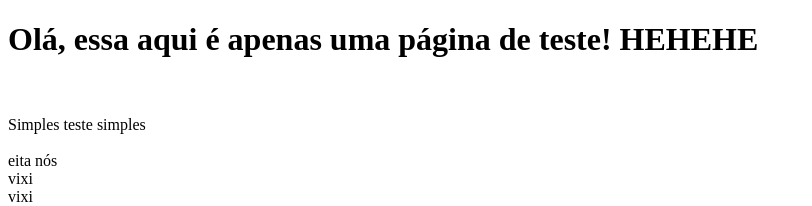
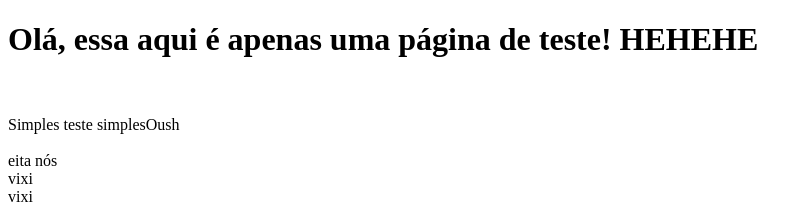
Before and after one commit to pedrogustavo98/clone-tabnews, a Next.js app: page / in a window 1280 px wide. Shown: the top 206 px of the page, without its empty margins (0-812 px from the left). Built offline with nearby package versions, Linux system fonts and the light colour scheme.

Commit message:
subindo nova atualização

```diff
--- a/pages/index.js
+++ b/pages/index.js
@@ -7,6 +7,7 @@ function Home() {
       <br />
       <br />
       Simples teste simples
+      <span>Oush</span>
 
       <br />
       <br />eita nós
```
